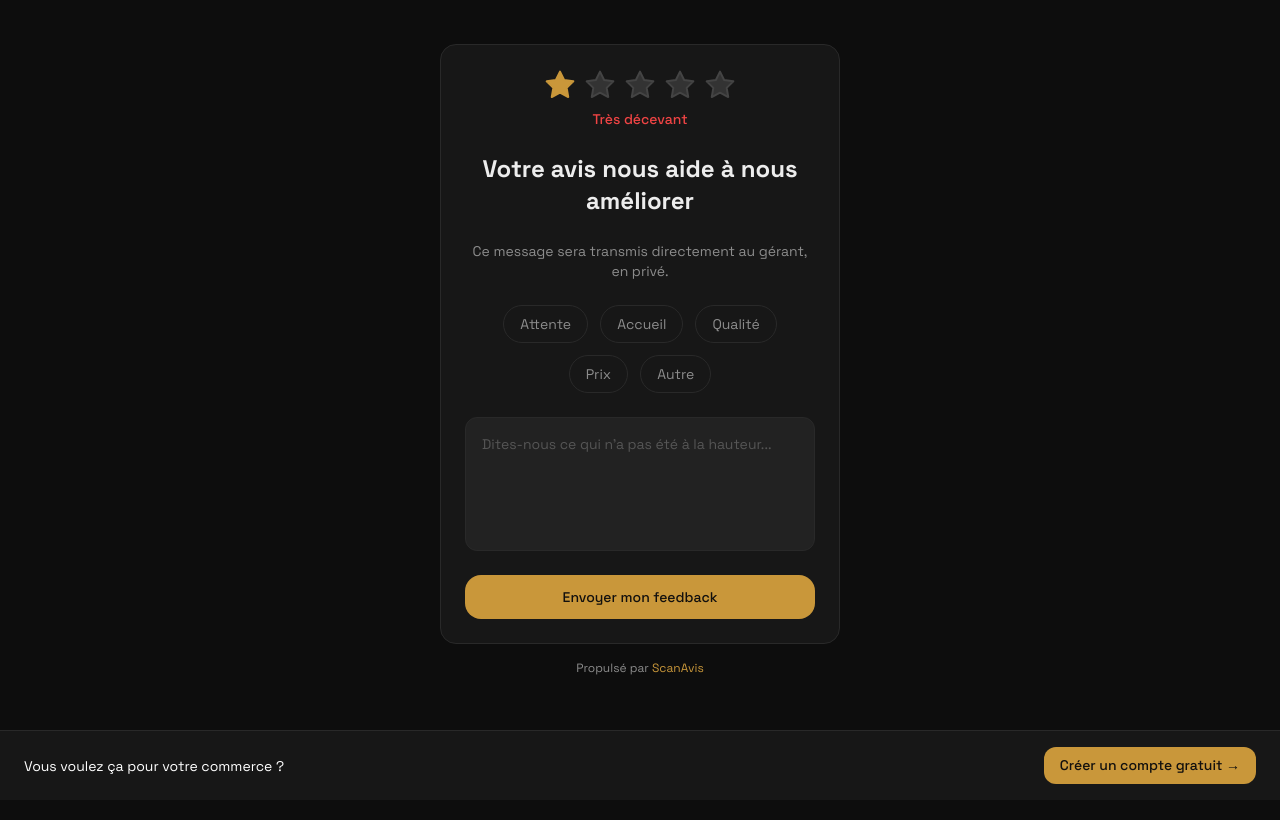
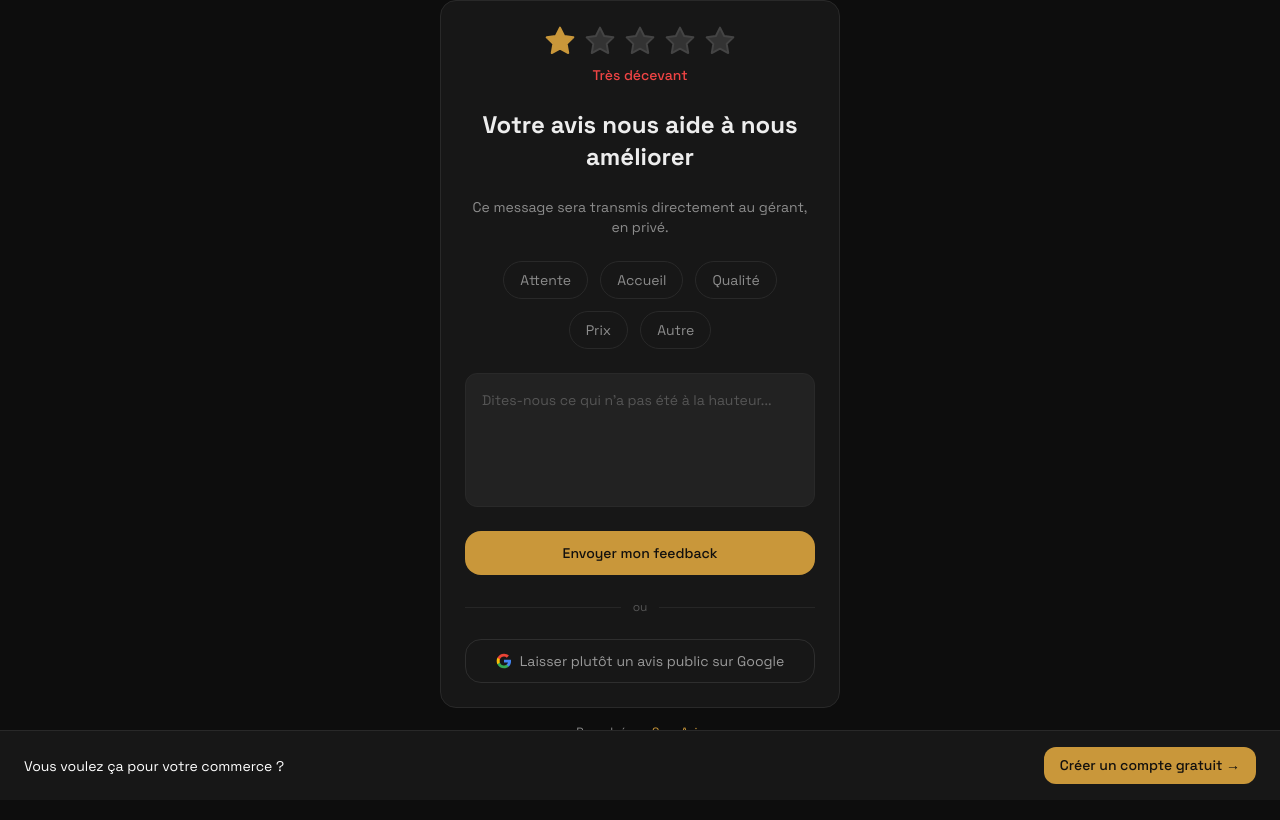
Before and after one commit to skyfun06/QR-Optimiser, a Next.js app: page /demo/feedback in a window 1280 px wide. Built offline with nearby package versions, Linux system fonts and the light colour scheme.

Commit message:
fix: redirect google

```diff
--- a/app/(public)/demo/feedback/page.tsx
+++ b/app/(public)/demo/feedback/page.tsx
@@ -106,6 +106,27 @@ function DemoFeedbackContent() {
           Envoyer mon feedback
         </button>
 
+        {/* Lien Google discret — conformité : même après un retour négatif, le
+            client garde la possibilité de publier son avis sur Google. */}
+        <div className="w-full flex items-center gap-3">
+          <hr className="flex-1 h-px border-0 bg-[#262626]" />
+          <span className="text-xs text-[#555]">ou</span>
+          <hr className="flex-1 h-px border-0 bg-[#262626]" />
+        </div>
+        <button
+          type="button"
+          onClick={() => router.push(`/demo/google?rating=${ratingNum}`)}
+          className="w-full min-h-[44px] flex items-center justify-center gap-2 rounded-2xl border border-[#2e2e2e] text-[#9a9a9a] text-sm hover:border-[#404040] hover:text-[#cfcfcf] transition-colors active:scale-95"
+        >
+          <svg width="16" height="16" viewBox="0 0 48 48" aria-hidden="true">
+            <path fill="#4285F4" d="M45.12 24.5c0-1.56-.14-3.06-.4-4.5H24v8.51h11.84c-.51 2.75-2.06 5.08-4.39 6.64v5.52h7.11c4.16-3.83 6.56-9.47 6.56-16.17z" />
+            <path fill="#34A853" d="M24 46c5.94 0 10.92-1.97 14.56-5.33l-7.11-5.52c-1.97 1.32-4.49 2.1-7.45 2.1-5.73 0-10.58-3.87-12.31-9.07H4.34v5.7C7.96 41.07 15.4 46 24 46z" />
+            <path fill="#FBBC05" d="M11.69 28.18c-.44-1.32-.69-2.73-.69-4.18s.25-2.86.69-4.18v-5.7H4.34A21.99 21.99 0 0 0 2 24c0 3.55.85 6.91 2.34 9.88l7.35-5.7z" />
+            <path fill="#EA4335" d="M24 10.75c3.23 0 6.13 1.11 8.41 3.29l6.31-6.31C34.91 4.18 29.93 2 24 2 15.4 2 7.96 6.93 4.34 14.12l7.35 5.7c1.73-5.2 6.58-9.07 12.31-9.07z" />
+          </svg>
+          Laisser plutôt un avis public sur Google
+        </button>
+
       </div>
 
       <p className="text-xs text-[#8c8c8c]">
--- a/app/(public)/feedback/page.tsx
+++ b/app/(public)/feedback/page.tsx
@@ -1,6 +1,6 @@
 'use client'
 
-import { Suspense, useState } from 'react'
+import { Suspense, useEffect, useState } from 'react'
 import { useRouter, useSearchParams } from 'next/navigation'
 import { supabase } from '@/lib/supabase'
 
@@ -17,6 +17,26 @@ function FeedbackContent() {
   const [selectedChips, setSelectedChips] = useState<string[]>([])
   const [message, setMessage] = useState('')
   const [loading, setLoading] = useState(false)
+  const [googleReviewUrl, setGoogleReviewUrl] = useState<string | null>(null)
+
+  // On récupère l'URL Google du commerce pour pouvoir, conformément à la loi
+  // (interdiction du "review gating"), laisser le client publier malgré tout
+  // son avis sur Google même après un retour négatif.
+  useEffect(() => {
+    if (!businessId) return
+    let cancelled = false
+    supabase
+      .from('public_businesses')
+      .select('google_review_url')
+      .eq('id', businessId)
+      .maybeSingle<{ google_review_url: string | null }>()
+      .then(({ data }) => {
+        if (!cancelled) setGoogleReviewUrl(data?.google_review_url ?? null)
+      })
+    return () => {
+      cancelled = true
+    }
+  }, [businessId])
 
   function toggleChip(chip: string) {
     setSelectedChips(prev =>
@@ -152,6 +172,33 @@ function FeedbackContent() {
           Passer sans laisser de commentaire
         </button>
 
+        {/* Lien Google — affiché uniquement si le commerce a configuré son URL.
+            Permet au client de publier publiquement son avis sur Google, même
+            négatif : indispensable pour rester conforme (pas de filtrage d'avis). */}
+        {googleReviewUrl && (
+          <>
+            <div className="w-full flex items-center gap-3">
+              <hr className="flex-1 h-px border-0 bg-[#262626]" />
+              <span className="text-xs text-[#555]">ou</span>
+              <hr className="flex-1 h-px border-0 bg-[#262626]" />
+            </div>
+            <a
+              href={googleReviewUrl}
+              target="_blank"
+              rel="noopener noreferrer"
+              className="w-full min-h-[44px] flex items-center justify-center gap-2 rounded-2xl border border-[#2e2e2e] text-[#9a9a9a] text-sm hover:border-[#404040] hover:text-[#cfcfcf] transition-colors no-underline"
+            >
+              <svg width="16" height="16" viewBox="0 0 48 48" aria-hidden="true">
+                <path fill="#4285F4" d="M45.12 24.5c0-1.56-.14-3.06-.4-4.5H24v8.51h11.84c-.51 2.75-2.06 5.08-4.39 6.64v5.52h7.11c4.16-3.83 6.56-9.47 6.56-16.17z" />
+                <path fill="#34A853" d="M24 46c5.94 0 10.92-1.97 14.56-5.33l-7.11-5.52c-1.97 1.32-4.49 2.1-7.45 2.1-5.73 0-10.58-3.87-12.31-9.07H4.34v5.7C7.96 41.07 15.4 46 24 46z" />
+                <path fill="#FBBC05" d="M11.69 28.18c-.44-1.32-.69-2.73-.69-4.18s.25-2.86.69-4.18v-5.7H4.34A21.99 21.99 0 0 0 2 24c0 3.55.85 6.91 2.34 9.88l7.35-5.7z" />
+                <path fill="#EA4335" d="M24 10.75c3.23 0 6.13 1.11 8.41 3.29l6.31-6.31C34.91 4.18 29.93 2 24 2 15.4 2 7.96 6.93 4.34 14.12l7.35 5.7c1.73-5.2 6.58-9.07 12.31-9.07z" />
+              </svg>
+              Laisser plutôt un avis public sur Google
+            </a>
+          </>
+        )}
+
         <p className="text-xs text-[#444] text-center">Votre avis ne sera jamais publié</p>
       </div>
     </div>
```
